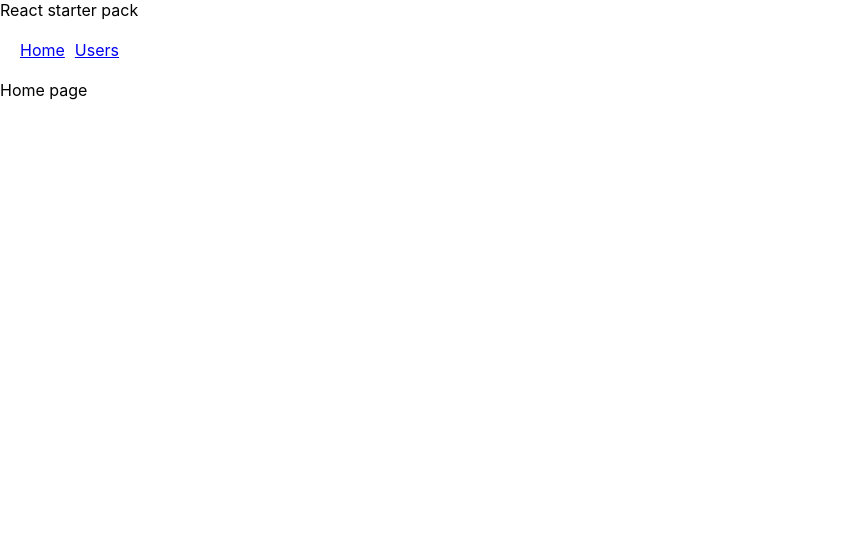
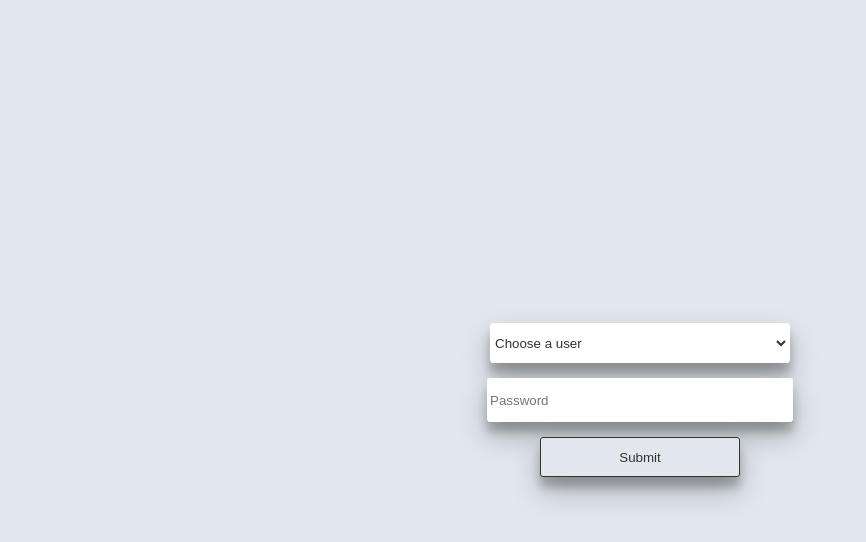
Before and after one commit to andlap24/react_registration-form, a React (Create React App) app: page / in a window 1280 px wide. Shown: the top 542 px of the page, without its empty margins (0-866 px from the left). Built offline with nearby package versions, Linux system fonts and the light colour scheme.

Commit message:
add home login page

```diff
--- a/src/App.jsx
+++ b/src/App.jsx
@@ -1,24 +1,14 @@
 import React from 'react';
 import './App.scss';
-import { Switch, Link, Route } from 'react-router-dom';
+import { Switch, Route } from 'react-router-dom';
+
+import { RegistrationPage } from './components/RegistrationPage';
+import { LoginPage } from './components/LoginPage';
 
 export const App = () => (
-  <div>
-    React starter pack
-    <div>
-      <nav className="nav">
-        <Link to="/">Home</Link>
-        <Link to="/users">Users</Link>
-      </nav>
-
-      <Switch>
-        <Route path="/users">
-          <div>Users page</div>
-        </Route>
-        <Route path="/">
-          <div>Home page</div>
-        </Route>
-      </Switch>
-    </div>
-  </div>
+  <Switch>
+    <Route path="/registration" component={RegistrationPage} />
+    <Route path="/" component={LoginPage} />
+    <Route render={() => <h1>404: page not found</h1>} />
+  </Switch>
 );
--- a/src/App.scss
+++ b/src/App.scss
@@ -1,8 +1,6 @@
-.nav {
-  display: flex;
-  margin: 20px;
+@import './styles/reset.scss';
 
-  * {
-    margin-right: 10px;
-  }
+* {
+  background-color: #e1e7ed;
+  color: #333333;
 }
--- /dev/null
+++ b/src/Context.jsx
@@ -0,0 +1,3 @@
+import React from 'react';
+
+export const Context = React.createContext();
--- /dev/null
+++ b/src/components/LoginPage/LoginPage.jsx
@@ -0,0 +1,47 @@
+import React, { useState } from 'react';
+import { Link } from 'react-router-dom';
+import './LoginPage.scss';
+
+export const LoginPage = () => {
+  const [password, setPassword] = useState('');
+  const [isPasswordValid, setIsPasswordValid] = useState(false);
+
+  const handleFormSubmit = () => {
+    const pass = localStorage.getItem('password');
+
+    return password === pass ? setIsPasswordValid(true) : null;
+  };
+
+  const getData = (data) => {
+    localStorage.getItem(data);
+  };
+
+  return (
+    <div className="login-page">
+      <form
+        className="login-page__form form"
+        onSubmit={handleFormSubmit}
+      >
+        <select className="form__select">
+          <option selected="selected">Choose a user</option>
+          <option value="">{getData('user')}</option>
+        </select>
+
+        <label>
+          <input
+            className="form__password"
+            type="password"
+            name="password"
+            value={password}
+            placeholder="Password"
+            onChange={event => setPassword(event.target.value)}
+          />
+        </label>
+
+        <button className="form__btn" type="submit">Submit</button>
+      </form>
+
+      {isPasswordValid && <Link to="/" />}
+    </div>
+  );
+};
--- /dev/null
+++ b/src/components/LoginPage/LoginPage.scss
@@ -0,0 +1,55 @@
+.login-page {
+  display: flex;
+  justify-content: center;
+  align-items: center;
+
+  height: 100vh;
+}
+
+.form {
+  display: flex;
+  flex-direction: column;
+  align-items: center;
+
+  &__select {
+    height: 40px;
+    width: 300px;
+
+    outline: none;
+    border: 1px solid white;
+    border-radius: 3px;
+
+    background-color: white;
+    box-shadow: 0 14px 28px rgba(0,0,0,0.25), 0 10px 10px rgba(0,0,0,0.22);
+    transition: 0.3s;
+    margin-bottom: 15px;
+
+    &:hover {
+      width: 320px;
+    }
+  }
+
+  &__password {
+    @extend .form__select
+  }
+
+  &__btn {
+    height: 40px;
+    width: 200px;
+
+    border: 1px solid #333333;
+    border-radius: 3px;
+
+    box-shadow: 0 14px 28px rgba(0,0,0,0.25), 0 10px 10px rgba(0,0,0,0.22);
+    transition: 0.3s;
+
+    cursor: pointer;
+  }
+
+  &__btn:hover {
+    background-color: #333333;
+    color: white;
+
+    width: 300px;
+  }
+}
--- /dev/null
+++ b/src/components/LoginPage/index.js
@@ -0,0 +1 @@
+export * from './LoginPage';
--- /dev/null
+++ b/src/components/RegistrationPage/RegistrationPage.jsx
@@ -0,0 +1,48 @@
+import React, { useState } from 'react';
+import { Link } from 'react-router-dom';
+import './RegistrationPage.scss';
+
+export const RegistrationPage = () => {
+  const [user, setUser] = useState('');
+  const [password, setPassword] = useState('');
+
+  const handleFormSubmit = () => {
+    localStorage.setItem('password', password);
+    localStorage.setItem('user', password.length ? user : '');
+  };
+
+  return (
+    <>
+      <div>
+        <p>{user}</p>
+        <button type="button" onClick={setUser}>dont click</button>
+        <nav className="App__nav nav">
+          <Link className="nav__link" to="/">Home</Link>
+          <Link className="nav__link" to="/login">Login</Link>
+          <Link className="nav__link" to="/registration">Sign up</Link>
+        </nav>
+      </div>
+
+      <form
+        className="home__form"
+        onSubmit={handleFormSubmit}
+      >
+        <select>
+          <option selected="selected">Choose a user</option>
+          <option value="">User</option>
+        </select>
+
+        <label htmlFor="password">Password:</label>
+        <input
+          type="password"
+          name="password"
+          value={password}
+          placeholder="Password"
+          onChange={event => setPassword(event.target.value)}
+        />
+
+        <button type="submit">Submit</button>
+      </form>
+    </>
+  );
+};
--- /dev/null
+++ b/src/components/RegistrationPage/index.js
@@ -0,0 +1 @@
+export * from './RegistrationPage';
--- /dev/null
+++ b/src/styles/reset.scss
@@ -0,0 +1,87 @@
+html,
+body,
+div,
+span,
+applet,
+object,
+iframe,
+h1,
+h2,
+h3,
+h4,
+h5,
+h6,
+p,
+blockquote,
+pre,
+a,
+abbr,
+acronym,
+address,
+big,
+cite,
+code,
+del,
+dfn,
+em,
+img,
+ins,
+kbd,
+q,
+s,
+samp,
+small,
+strike,
+strong,
+sub,
+sup,
+tt,
+var,
+b,
+u,
+i,
+center,
+dl,
+dt,
+dd,
+ol,
+ul,
+li,
+fieldset,
+form,
+label,
+legend,
+table,
+caption,
+tbody,
+tfoot,
+thead,
+tr,
+th,
+td,
+article,
+aside,
+canvas,
+details,
+embed,
+figure,
+figcaption,
+footer,
+header,
+hgroup,
+menu,
+nav,
+output,
+ruby,
+section,
+summary,
+time,
+mark,
+audio,
+video {
+  box-sizing: border-box;
+  margin: 0;
+  padding: 0;
+  border: 0;
+  text-decoration: none;
+}
```
Also changed, not shown: src/components/RegistrationPage/RegistrationPage.scss (added).
